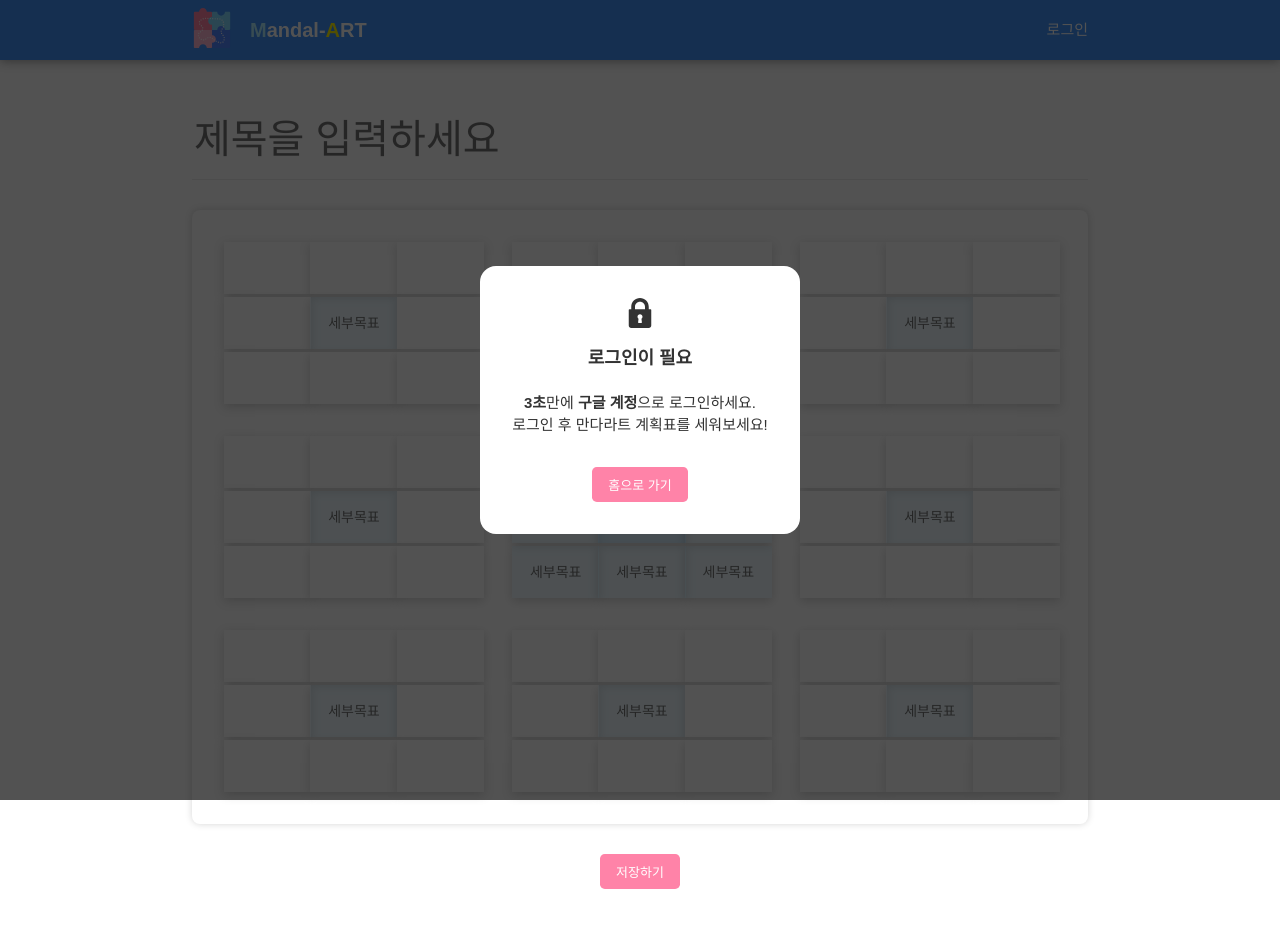
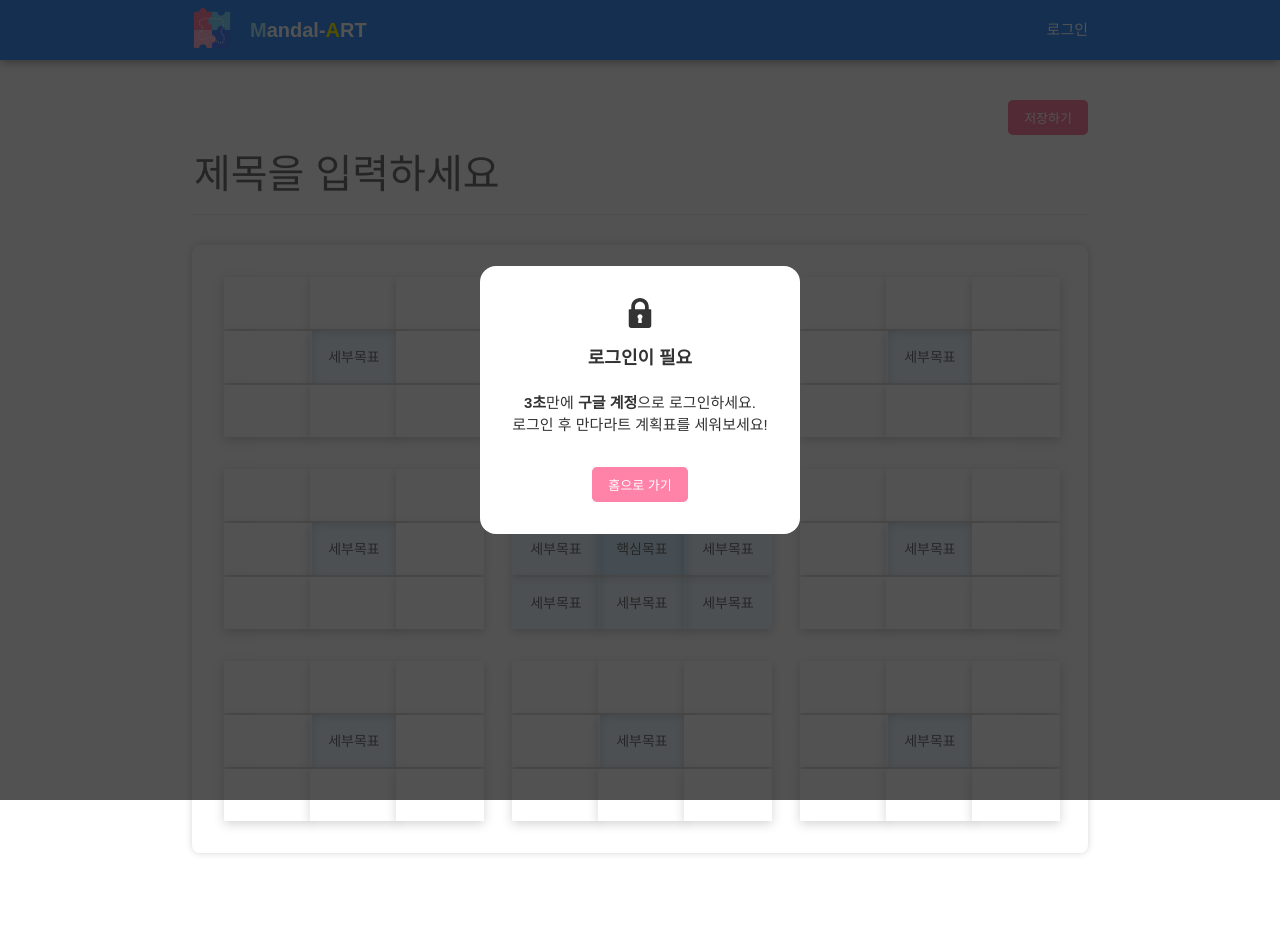
Before and after one commit to yoonjoohye/mandal-art, a React (Create React App) app: page /write in a window 1280 px wide. Shown: the top 928 px of the page. Before the commit the page ends 889 px from the top, so only its background shows below. Built offline with nearby package versions, Linux system fonts and the light colour scheme; a web font is replaced by a local one.

Commit message:
[fix] 404 페이지 문구 및 디자인 수정

```diff
--- a/src/App.js
+++ b/src/App.js
@@ -29,6 +29,9 @@ class App extends Component {
         return (
             <Provider store={store}>
                 <BrowserRouter>
+                    {
+                        //(window.location.pathname)
+                    }
                     <Header/>
                     <Switch>
                         <Route exact path="/" component={Home}/>
--- a/src/components/button/Delete.js
+++ b/src/components/button/Delete.js
@@ -1,13 +1,8 @@
-import React,{useState} from 'react';
-import {Redirect} from 'react-router-dom';
-
+import React, {useEffect, useState} from 'react';
 import * as firebase from "firebase";
 
 
-
-
 const Delete=(props)=>{
-    const [redirect,setRedirect]=useState(false);
 
     const onDelete=(e)=>{
         e.preventDefault();
@@ -29,20 +24,16 @@ const Delete=(props)=>{
             // console.log(keyList[props.pageNo]);
             //삭제
             database.ref(`mandal/${uid}/${keyList[props.pageNo]}`).remove();
+        }).then(()=>{
+           window.location.reload();
         });
+    }
 
-
-        setRedirect(true);
-
-
-        // window.location.href='/list';
-
-    }
     return(
         <>
-            {
-               redirect && <Redirect to='/list'/>
-            }
+            {/*{*/}
+            {/*   redirect && <Redirect/>*/}
+            {/*}*/}
             <button className="btn delete" onClick={onDelete}>X</button>
         </>
     );
--- a/src/css/App.scss
+++ b/src/css/App.scss
@@ -35,3 +35,10 @@ p{
   line-height:1.8;
   margin:0;
 }
+
+.only-pc{
+  display:initial;
+  @media(max-width:480px){
+    display:none;
+  }
+}
--- a/src/css/Button.scss
+++ b/src/css/Button.scss
@@ -25,6 +25,10 @@
     &:hover{
       background-color: darken(#ff83a8,10%);
     }
+    @media(max-width:480px){
+      font-size:11px;
+      padding:0.3rem 0.8rem;
+    }
   }
   &.edit{
     font-size:13px;
@@ -33,10 +37,12 @@
     background-color: #ff83a8;
     color:#fff;
 
-
     &:hover{
       background-color: darken(#ff83a8,10%);
-
+    }
+    @media(max-width:480px){
+      font-size:11px;
+      padding:0.3rem 0.8rem;
     }
   }
   &.delete{
@@ -45,6 +51,7 @@
     color: #ff1f28;
     border-radius:50%;
   }
+
   &.print{
     font-size:13px;
     padding:0.5rem 1rem;
@@ -53,7 +60,6 @@
     }
     @media(max-width:480px){
       font-size: 15px;
-      border: 1px solid #ff1f28;
     }
   }
 }
--- a/src/css/Font.scss
+++ b/src/css/Font.scss
@@ -65,3 +65,9 @@
 .under-line{
   text-decoration: underline;
 }
+.text-center{
+  text-align:center;
+}
+.text-right{
+  text-align:right;
+}
--- a/src/css/Position.scss
+++ b/src/css/Position.scss
@@ -57,9 +57,6 @@
   cursor: pointer;
 }
 
-.text-center{
-  text-align:center;
-}
 .ml-10{
   margin-left:10px;
 }
@@ -159,7 +156,7 @@
   padding:0.5rem;
   &-m{
     @media(max-width:480px){
-      padding:1rem 1.5rem;
+      padding:1rem 1.2rem;
     }
   }
 }
--- a/src/css/layout/MandalArt.scss
+++ b/src/css/layout/MandalArt.scss
@@ -8,7 +8,7 @@
   box-shadow: 0 0 7px #0000002b;
   background-color: rgba(0, 0, 0, 0);
   @media(max-width:480px){
-    grid-gap: 0.4rem;
+    grid-gap: 0.25rem;
     padding: 0;
     box-shadow: 0 0 3px rgba(0, 0, 0, 0.05);
 
@@ -17,7 +17,7 @@
 
 .inner-grid {
   grid-template-columns: 1fr 1fr 1fr;
-  grid-gap: 3px;
+  grid-gap: 2px;
   //box-shadow: 0 3px 17px #00`00002e;
 }
 
@@ -28,14 +28,24 @@
     page-break-before: always;
   }
   .outer-grid{
-    grid-gap: 1rem;
-    padding: 1rem;
+    grid-gap: 0.8rem;
+    padding: 0.8rem;
+  }
+  .inner-grid {
+    grid-template-columns: 1fr 1fr 1fr;
+    grid-gap: 0.8px;
   }
   .py-1{
     padding:0;
   }
   .mandal-section{
     padding:0;
+  }
+  .mb-30{
+    margin-bottom:10px;
+  }
+  .mandal-title{
+    font-size:20px;
   }
   .header-section{
     display:none;
@@ -47,8 +57,11 @@
 
 .mandal {
   &-section {
-    padding: 100px 0 0 0;
+    padding: 100px 0;
     min-height:100%;
+    @media(max-width:480px){
+      padding:85px 0;
+    }
   }
   &-title{
     width: 100%;
@@ -76,7 +89,9 @@
     //  background-color:#ffb8d521;
     //}
     @media(max-width:480px){
+      box-shadow: 0 0 5px #0000002b;
       font-size: 10px;
+      height:40px;
     }
   }
 
@@ -142,3 +157,7 @@
     width: 20px;
   }
 }
+.puzzle-icon{
+  width:50px;
+
+}
--- a/src/pages/NotFound.js
+++ b/src/pages/NotFound.js
@@ -1,4 +1,5 @@
 import React,{Component} from 'react';
+import {Link} from 'react-router-dom';
 
 class NotFound extends Component{
     constructor(props){
@@ -7,8 +8,13 @@ class NotFound extends Component{
     render(){
         return(
             <section className="h-100">
-                <div className="h-100 flex items-center justify-center font-lg font-medium font-blue">
-                    🚫 ️404 페이지를 찾을 수 없습니다  🚫
+                <div className="h-100 flex flex-col items-center justify-center">
+
+                        <img className="puzzle-icon mb-20" src={require('../assets/icon/puzzle.svg')}/>
+                        <div className="font-md font-medium mb-10">페이지를 찾을 수 없습니다.</div>
+                        <div className="font-gray mb-30">요청하신 페이지가 존재하지 않습니다.</div>
+                        <Link to="/"><button className="btn save">홈페이지로 돌아가기</button></Link>
+
                 </div>
             </section>
         );
--- a/src/pages/home/Home.js
+++ b/src/pages/home/Home.js
@@ -67,7 +67,7 @@ class Home extends Component {
                             <img className="mandal-img shadow mr-50" src={require('../../assets/mandal.png')}/>
                         </div>
 
-                        <div>
+                        <div className="w-100">
                             <div className="box-title bg-blue font-bold yellow text-center mb-30">만다라트 계획표 작성법</div>
                             <ol>
                                 <li className="mb-20"><Link className="under-line font-blue font-medium" to="/write">만다라트
--- a/src/pages/mandal/detail/Detail.js
+++ b/src/pages/mandal/detail/Detail.js
@@ -127,8 +127,8 @@ class Detail extends Component {
             <section className="mandal-section">
                 <div className="container">
                     <div className="flex justify-end">
-                        <div className="mr-5"><Print></Print></div>
-                        <div><Edit title={this.state.title} data={this.state.data} pageNo={this.props.match.params.id}></Edit></div>
+                        <div className="only-pc mr-5"><Print></Print></div>
+                        <div ><Edit title={this.state.title} data={this.state.data} pageNo={this.props.match.params.id}></Edit></div>
                         {/*<Delete pageNo={this.props.match.params.id}></Delete>*/}
                     </div>
                     <div className="border-bottom py-1 mb-30">
--- a/src/pages/mandal/write/Write.js
+++ b/src/pages/mandal/write/Write.js
@@ -59,17 +59,16 @@ class Write extends Component {
                 }
                 <section className="mandal-section">
                     <div className="container">
+                        <div className="text-right">
+                            <Save title={this.state.title} data={this.state.data}></Save>
+                        </div>
+
                         <div className="border-bottom py-1 mb-30">
                             <Title title={this.state.title} titleChange={this.titleChange}> </Title>
                         </div>
                         <div className="mb-30">
                             <Table data={this.state.data} tableChange={this.tableChange}></Table>
                         </div>
-
-                        <div className="text-center mb-50">
-                            <Save title={this.state.title} data={this.state.data}></Save>
-                        </div>
-
                     </div>
                 </section>
             </>
```
